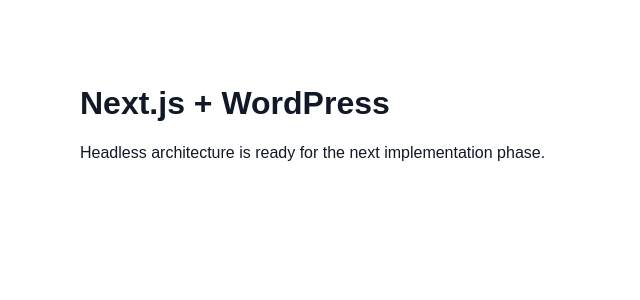
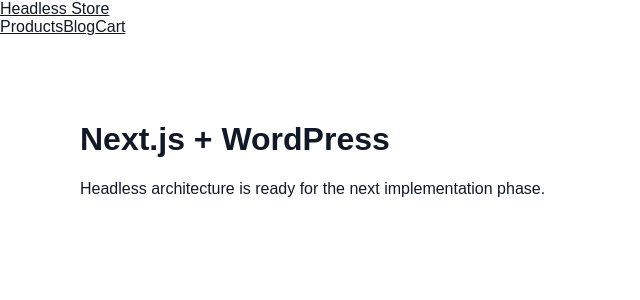
Before and after one commit to miamen16/nextjs-wordpress-headless, a Next.js app in the folder apps/web/: page / in a window 1280 px wide. Shown: the top 300 px of the page, without its empty margins (0-640 px from the left). Built offline with nearby package versions, Linux system fonts and the light colour scheme.

Commit message:
feat(blog): add site navigation

```diff
--- a/apps/web/app/layout.tsx
+++ b/apps/web/app/layout.tsx
@@ -1,4 +1,5 @@
 import type { Metadata } from "next";
+import Link from "next/link";
 
 import "./globals.css";
 
@@ -15,7 +16,21 @@
 }: Readonly<{ children: React.ReactNode }>) {
   return (
     <html lang="en">
-      <body>{children}</body>
+      <body>
+        <header className="site-header">
+          <div className="site-header-inner">
+            <Link className="site-logo" href="/">
+              Headless Store
+            </Link>
+            <nav className="site-nav" aria-label="Main navigation">
+              <Link href="/products">Products</Link>
+              <Link href="/blog">Blog</Link>
+              <Link href="/cart">Cart</Link>
+            </nav>
+          </div>
+        </header>
+        {children}
+      </body>
     </html>
   );
 }
```
